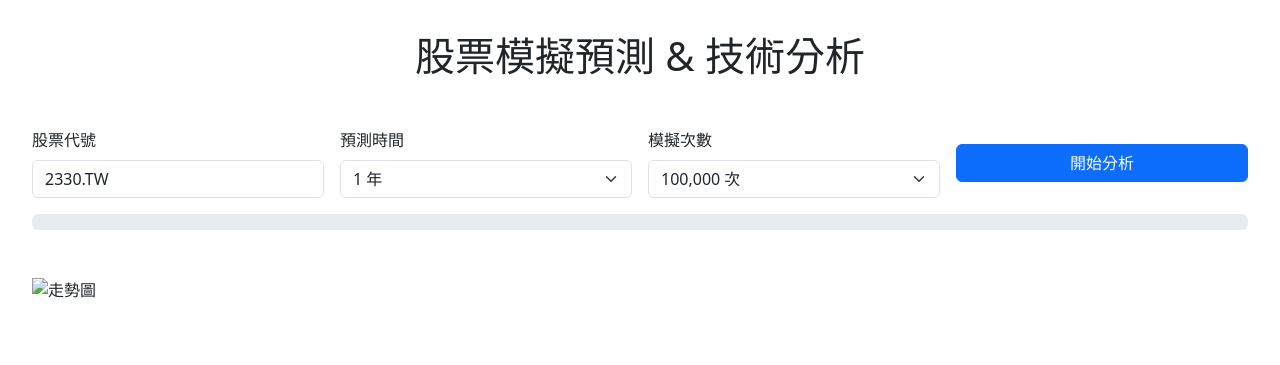
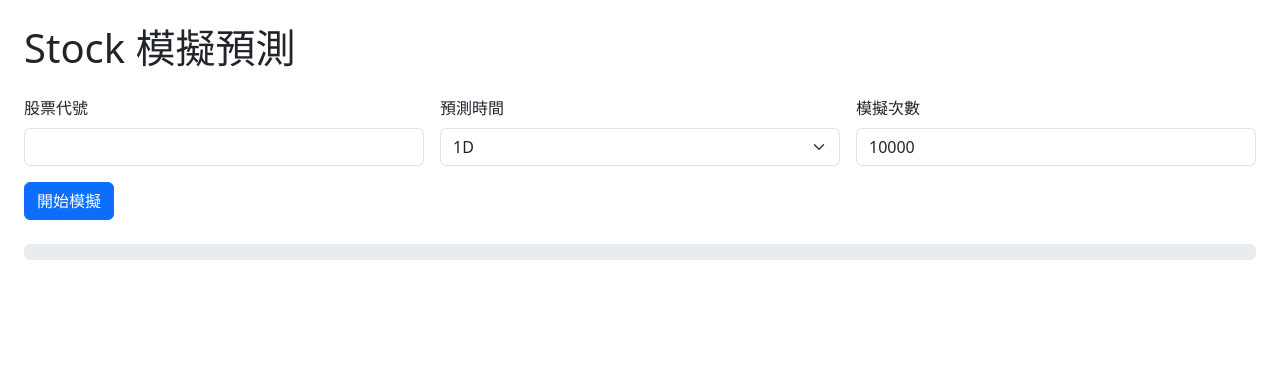
Before and after one commit to stone901016/stock-sim-render3, a Flask app: page / in a window 1280 px wide. Shown: the top 365 px of the page. Run offline with Flask 3, Linux system fonts and the light colour scheme.

Commit message:
Update index.html

```diff
--- a/templates/index.html
+++ b/templates/index.html
@@ -1,92 +1,113 @@
-<!DOCTYPE html>
+<!doctype html>
 <html lang="zh-Hant">
 <head>
-  <meta charset="UTF-8">
-  <title>股票模擬預測 & 技術分析</title>
+  <meta charset="utf-8">
+  <title>Stock 模擬預測</title>
   <link href="https://cdn.jsdelivr.net/npm/bootstrap@5.3.0/dist/css/bootstrap.min.css" rel="stylesheet">
-  <style>
-    body { padding: 2rem; }
-    #progressBar { height: 1rem; }
-    #plotImg { max-width: 100%; margin-top: 2rem; }
-    #commentary { margin-top: 2rem; }
-  </style>
+  <script src="https://cdn.jsdelivr.net/npm/chart.js"></script>
 </head>
-<body>
-  <h1 class="text-center mb-5">股票模擬預測 & 技術分析</h1>
+<body class="p-4">
 
-  <div class="row g-3 align-items-center">
-    <div class="col-md-3">
-      <label class="form-label">股票代號</label>
-      <input id="symbol" class="form-control" value="2330.TW">
+  <h1 class="mb-4">Stock 模擬預測</h1>
+
+  <form id="simForm" class="row g-3 mb-4">
+    <div class="col-md-4">
+      <label for="symbol" class="form-label">股票代號</label>
+      <input list="symbols" id="symbol" class="form-control" required>
+      <datalist id="symbols">
+        <option value="AAPL"><option value="MSFT"><option value="GOOGL">
+      </datalist>
     </div>
-    <div class="col-md-3">
-      <label class="form-label">預測時間</label>
+    <div class="col-md-4">
+      <label for="horizon" class="form-label">預測時間</label>
       <select id="horizon" class="form-select">
-        <option value="1D">1 日</option>
-        <option value="1W">1 週</option>
-        <option value="1M">1 個月</option>
-        <option value="3M">3 個月</option>
-        <option value="6M">6 個月</option>
-        <option value="1Y" selected>1 年</option>
-        <option value="2Y">2 年</option>
-        <option value="5Y">5 年</option>
-        <option value="10Y">10 年</option>
+        <option>1D</option><option>1W</option><option>1M</option>
+        <option>3M</option><option>6M</option><option>1Y</option>
       </select>
     </div>
-    <div class="col-md-3">
-      <label class="form-label">模擬次數</label>
-      <select id="sims" class="form-select">
-        <option value="1000">1,000 次</option>
-        <option value="5000">5,000 次</option>
-        <option value="10000">10,000 次</option>
-        <option value="50000">50,000 次</option>
-        <option value="100000" selected>100,000 次</option>
-      </select>
+    <div class="col-md-4">
+      <label for="simulations" class="form-label">模擬次數</label>
+      <input type="number" id="simulations" class="form-control" value="10000" min="100" max="100000">
     </div>
-    <div class="col-md-3 d-grid">
-      <button id="startBtn" class="btn btn-primary">開始分析</button>
+    <div class="col-12">
+      <button type="submit" class="btn btn-primary">開始模擬</button>
     </div>
+  </form>
+
+  <div class="progress mb-4">
+    <div id="progBar" class="progress-bar" role="progressbar" style="width: 0%;">資料下載中，請稍後…</div>
   </div>
 
-  <div class="progress my-3">
-    <div id="progressBar" class="progress-bar progress-bar-striped" style="width:0%">
-      資料下載中，請稍後
-    </div>
+  <div id="resultSection" style="display:none;">
+    <h2>模擬結果</h2>
+    <div id="plotContainer" class="mb-4"></div>
+    <canvas id="histChart" height="100"></canvas>
+    <div id="researchCommentary" class="mt-4"></div>
   </div>
 
-  <div id="plot">
-    <img id="plotImg" src="" alt="走勢圖">
-  </div>
+  <script>
+    let histChart;
 
-  <div id="commentary"></div>
-
-  <script>
-    document.getElementById('startBtn').onclick = () => {
-      document.getElementById('plotImg').src = '';
-      document.getElementById('commentary').innerHTML = '';
-      document.getElementById('progressBar').style.width = '0%';
+    document.getElementById('simForm').addEventListener('submit', e => {
+      e.preventDefault();
+      document.getElementById('resultSection').style.display = 'none';
+      document.getElementById('plotContainer').innerHTML = '';
+      const bar = document.getElementById('progBar');
+      bar.style.width = '0%';
+      bar.innerText = '資料下載中，請稍後…';
 
       const sym = document.getElementById('symbol').value;
       const hor = document.getElementById('horizon').value;
-      const sims= document.getElementById('sims').value;
+      const sim = document.getElementById('simulations').value;
 
-      const evtSrc = new EventSource(`/api/stock_stream?symbol=${sym}&horizon=${hor}&simulations=${sims}`);
+      const es = new EventSource(`/api/stock_stream?symbol=${sym}&horizon=${hor}&simulations=${sim}`);
 
-      evtSrc.onmessage = e => {
-        if (!e.data.trim().startsWith('{')) {
-          // 進度條
-          const pct = parseInt(e.data);
-          document.getElementById('progressBar').style.width = pct + '%';
-          return;
+      es.onmessage = e => {
+        const raw = e.data.trim();
+        if (/^\d+$/.test(raw)) {
+          const pct = parseInt(raw);
+          bar.style.width = `${pct}%`;
+          bar.innerText = `${pct}%`;
+        } else {
+          bar.style.width = '100%';
+          bar.innerText = '100% (完成)';
+          es.close();
+          document.getElementById('resultSection').style.display = 'block';
+          const d = JSON.parse(raw);
+
+          // 走勢圖
+          const img = document.createElement('img');
+          img.src = d.plot_img;
+          img.className = 'img-fluid mb-4';
+          document.getElementById('plotContainer').appendChild(img);
+
+          // 次數分佈圖
+          const finals = d.hist_data;
+          const bins = 50;
+          const min = Math.min(...finals), max = Math.max(...finals), step = (max - min) / bins;
+          const counts = Array(bins).fill(0);
+          finals.forEach(v => counts[Math.min(Math.floor((v - min) / step), bins-1)]++);
+          const labels = counts.map((_, i) => `${(min + i*step).toFixed(0)}~${(min + (i+1)*step).toFixed(0)}`);
+          if (histChart) histChart.destroy();
+          const ctx = document.getElementById('histChart').getContext('2d');
+          histChart = new Chart(ctx, {
+            type: 'bar',
+            data: { labels, datasets: [{ label: '次數', data: counts }] },
+            options: {
+              scales: {
+                x: { title: { display: true, text: '價格區間' } },
+                y: { title: { display: true, text: '次數' } }
+              },
+              plugins: { legend: { display: false } }
+            }
+          });
+
+          // 研究員觀點
+          document.getElementById('researchCommentary').innerHTML = d.commentary_html;
         }
-        // 完成時接收結果
-        const data = JSON.parse(e.data);
-        document.getElementById('progressBar').style.width = '100%';
-        document.getElementById('plotImg').src = data.plot_img;
-        document.getElementById('commentary').innerHTML = data.commentary_html;
-        evtSrc.close();
       };
-    };
+    });
   </script>
+
 </body>
 </html>
```
